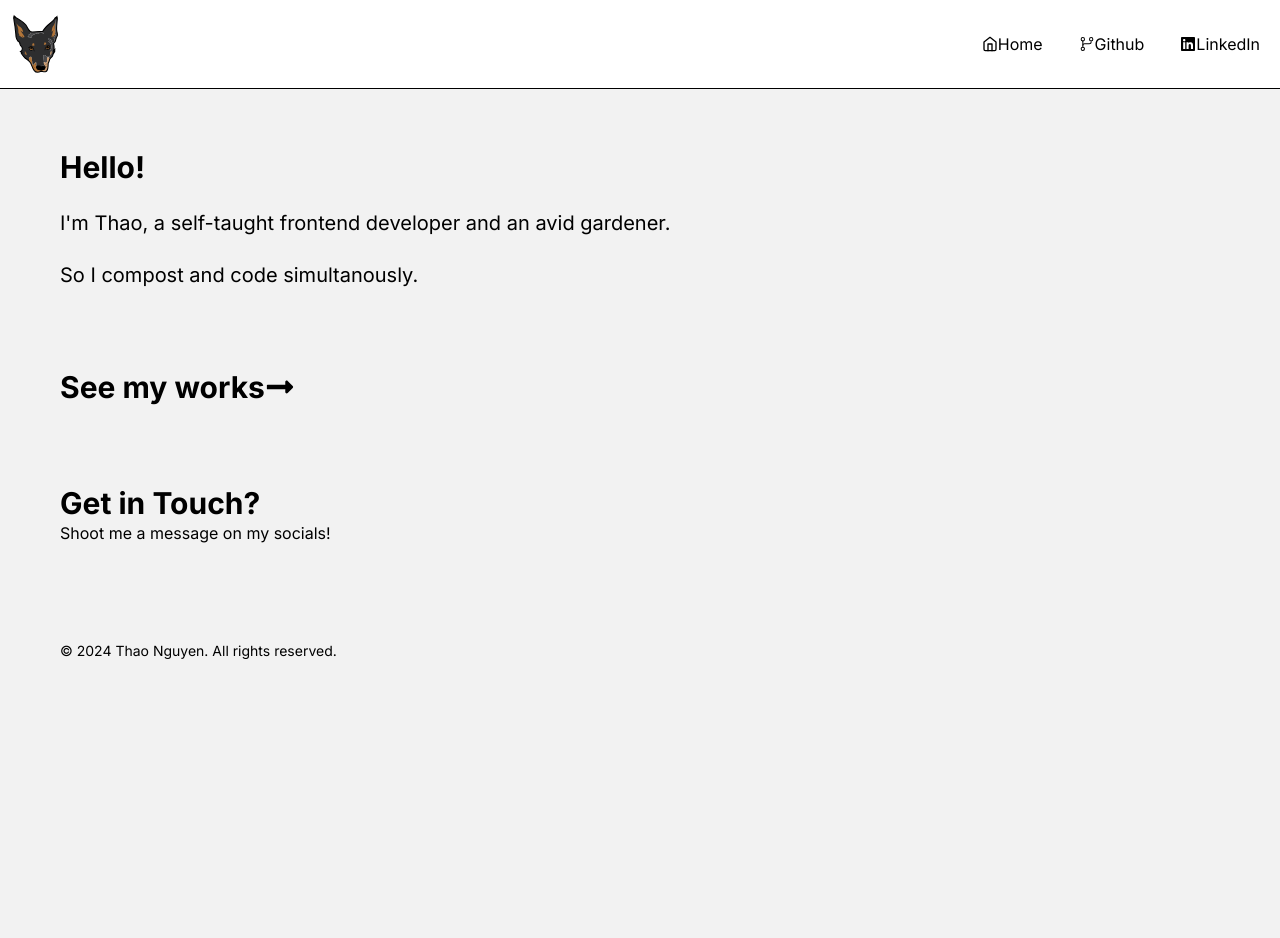
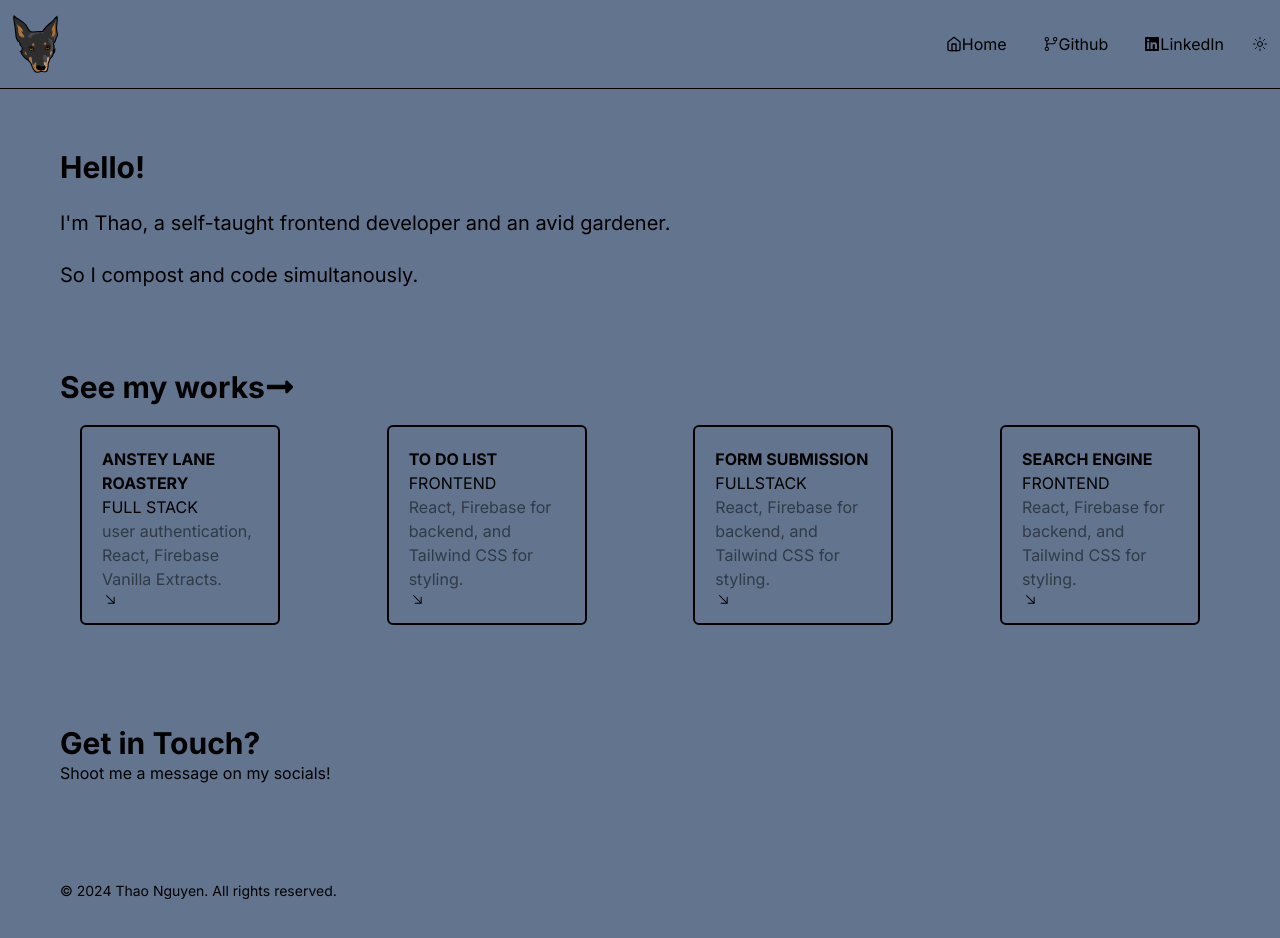
Before and after one commit to ngthaoph/thaocodes-website, a React (Vite) app: page / in a window 1280 px wide. Shown: the top 938 px of the page. Before the commit the page ends 800 px from the top, so only its background shows below. Built offline with nearby package versions, Linux system fonts and the light colour scheme; a web font is replaced by a local one.

Commit message:
update theme toggle

```diff
--- a/src/App.jsx
+++ b/src/App.jsx
@@ -1,15 +1,6 @@
 import Layout from "./layouts/Layout.jsx";
 import { React, useState } from "react";
-
-import { Routes, Route } from "react-router";
-//Import pages
-import NotFound from "./pages/NotFound";
-import AboutMe from "././layouts/AboutMe.jsx";
-import Contact from "./layouts/Contact";
-
-import Resume from "././layouts/Resume";
-
-import Projects from "././layouts/Projects";
+import { ThemeProvider } from "./context/ThemeContext.jsx";
 
 function App() {
   const [active, setActive] = useState("page1");
@@ -17,27 +8,21 @@ function App() {
     setActive(component);
   };
 
+  const [toggle, setToggle] = useState(false);
+  const handleToggle = () => {
+    setToggle(!toggle);
+  };
+
   return (
-    <Routes>
-      <Route
-        index
-        element={
-          <Layout
-            active={active}
-            setActive={setActive}
-            handleActive={handleActive}
-          />
-        }
+    <ThemeProvider>
+      <Layout
+        active={active}
+        setActive={setActive}
+        handleActive={handleActive}
+        toggle={toggle}
+        handleToggle={handleToggle}
       />
-
-      <Route path="/about" element={<AboutMe />} />
-      <Route path="/projects" element={<Projects />} />
-      <Route path="/contact" element={<Contact />} />
-      <Route path="*" element={<NotFound />} />
-    </Routes>
-    // <div>
-    //   <Layout />
-    // </div>
+    </ThemeProvider>
   );
 }
 
--- a/src/common/ProjectTemplate.jsx
+++ b/src/common/ProjectTemplate.jsx
@@ -12,7 +12,7 @@ function ProjectTemplate({
 }) {
   return (
     <div
-      className="w-[200px] h-[200px] p-5 border-2 border-black cursor-grab rounded-[6px] z-10  overflow-hidden"
+      className="w-[200px] h-[200px] p-5 border-2 border-black cursor-grab rounded-[6px] z-10  overflow-hidden "
       style={{
         backgroundColor: bgColor,
         color: color,
--- /dev/null
+++ b/src/context/ThemeContext.jsx
@@ -0,0 +1,15 @@
+import React, { createContext, useContext, useState } from "react";
+
+const ThemeContext = createContext();
+export function ThemeProvider({ children }) {
+  const [isDarkMode, setIsDarkMode] = useState(false);
+  const toggleTheme = () => {
+    setIsDarkMode((prevTheme) => !prevTheme);
+  };
+  return (
+    <ThemeContext.Provider value={{ isDarkMode, toggleTheme }}>
+      {children}
+    </ThemeContext.Provider>
+  );
+}
+export const useTheme = () => useContext(ThemeContext);
--- /dev/null
+++ b/src/features/Toggle.jsx
@@ -0,0 +1,15 @@
+import React, { useState } from "react";
+import { useTheme } from "./../context/ThemeContext";
+import { IoSunnyOutline } from "react-icons/io5";
+import { LuSunMoon } from "react-icons/lu";
+
+function Toggle() {
+  const { isDarkMode, toggleTheme } = useTheme();
+  return (
+    <div onClick={toggleTheme}>
+      {isDarkMode ? <LuSunMoon /> : <IoSunnyOutline />}
+    </div>
+  );
+}
+
+export default Toggle;
--- a/src/layouts/Header.jsx
+++ b/src/layouts/Header.jsx
@@ -1,12 +1,17 @@
 import React from "react";
+
+import Toggle from "./../features/Toggle";
+import { useTheme } from "./../context/ThemeContext";
 import { FiHome } from "react-icons/fi";
 import { FaGithub, FaLinkedin } from "react-icons/fa";
 import { GoGitBranch } from "react-icons/go";
 import { IoToggleSharp } from "react-icons/io5";
+
 import logo from "../assets/logo.svg";
 import Link from "../common/Link";
 
 function Header() {
+  const { toggleTheme, isDarkMode } = useTheme();
   const list = [
     {
       icon: <FiHome />,
@@ -27,7 +32,11 @@ function Header() {
     ,
   ];
   return (
-    <header className="sticky top-0 z-40 w-full border-b bg-background bg-white gap-20 p-3">
+    <header
+      className={`sticky top-0 z-40 w-full border-b ${
+        isDarkMode ? "bg - white" : "bg-slate-500"
+      } gap-20 p-3`}
+    >
       {/* Adjusted padding and border color */}
       <div className="container flex h-16 items-center space-x-4 sm:justify-between sm:space-x-0">
         {/* LEFT */}
@@ -37,7 +46,7 @@ function Header() {
         </div>
         {/* RIGHT */}
         <div className="flex">
-          <ul className="flex space-x-5">
+          <ul className="flex space-x-5 items-center">
             {list.map((item) => (
               <Link
                 key={item.name}
@@ -46,6 +55,8 @@ function Header() {
                 url={item.url}
               />
             ))}
+
+            <Toggle />
           </ul>
         </div>
       </div>
--- a/src/layouts/Layout.jsx
+++ b/src/layouts/Layout.jsx
@@ -1,4 +1,5 @@
 import React, { useState } from "react";
+import { useTheme } from "./../context/ThemeContext";
 import { Outlet } from "react-router-dom";
 import Header from "./Header";
 import Footer from "./Footer";
@@ -9,13 +10,14 @@ import Contact from "./Contact";
 import Resume from "./Resume";
 import Next from "./Next";
 
-function Layout({ currentPage, showPage }) {
-  const [active, setActive] = useState(false);
-  const handleToggle = () => {
-    setActive(!active);
-  };
+function Layout({ handleActive, active }) {
+  const { toggleTheme, isDarkMode } = useTheme();
   return (
-    <div className="relative flex min-h-screen min-w-screen flex-col">
+    <div
+      className={`relative flex min-h-screen min-w-screen flex-col ${
+        isDarkMode ? "bg-white" : "bg-slate-500"
+      }`}
+    >
       {/* HEADER */}
 
       <Header />
@@ -24,7 +26,7 @@ function Layout({ currentPage, showPage }) {
       <div className="flex-1 overflow-y-auto m-10 p-5">
         <div className="flex flex-col gap-20">
           <About />
-          <Next handleToggle={handleToggle} active={active}></Next>
+          <Next handleActive={handleActive} active={active}></Next>
 
           <Contact />
 
--- a/src/layouts/Next.jsx
+++ b/src/layouts/Next.jsx
@@ -2,12 +2,12 @@ import React from "react";
 import Project from "./Projects";
 import { FaLongArrowAltRight } from "react-icons/fa";
 
-function Next({ handleToggle, active }) {
+function Next({ handleActive, active }) {
   return (
     <div>
       <h1 className="font-bold text-3xl flex flex-row items-center">
         See my works
-        <FaLongArrowAltRight onClick={handleToggle} />
+        <FaLongArrowAltRight onClick={handleActive} />
       </h1>
       <div>{active && <Project />}</div>
     </div>
--- a/src/layouts/Projects.jsx
+++ b/src/layouts/Projects.jsx
@@ -119,7 +119,7 @@ function Projects() {
   };
   console.log(selectProject);
   return (
-    <div className="flex flex-row justify-between items-center p-5">
+    <div className="flex flex-row justify-between items-center p-5 ">
       {projects.map((project) => {
         return (
           <ProjectTemplate
--- a/src/styles.css
+++ b/src/styles.css
@@ -13,6 +13,10 @@
   text-rendering: optimizeLegibility;
   -webkit-font-smoothing: antialiased;
   -moz-osx-font-smoothing: grayscale;
+  root.dark {
+    background-color: #1a202c; /* Dark mode background */
+    color: white; /* Dark mode text color */
+  }
 }
 
 /* a {
@@ -32,25 +36,6 @@ body {
   min-height: 100vh;
 }
 
-/* button {
-  border-radius: 8px;
-  border: 1px solid transparent;
-  padding: 0.6em 1.2em;
-  font-size: 1em;
-  font-weight: 500;
-  font-family: inherit;
-  background-color: #1a1a1a;
-  cursor: pointer;
-  transition: border-color 0.25s;
-} */
-/* button:hover {
-  border-color: #646cff;
-} */
-button:focus,
-button:focus-visible {
-  outline: 4px auto -webkit-focus-ring-color;
-}
-
 /* @media (prefers-color-scheme: light) {
   :root {
     color: #213547;
```
